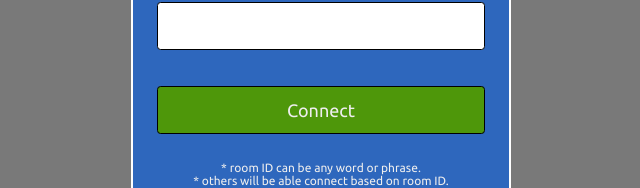
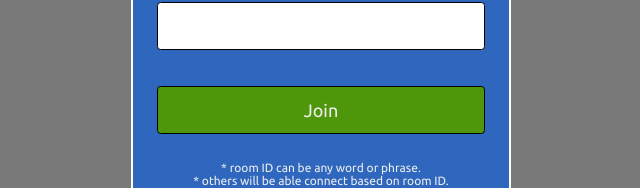
Before and after one commit to ne0rad/livechat_frontend, a React (Create React App) app: page / in a window 1280 px wide. Shown: the part 395-583 px from the top of the page, without its empty margins (319-959 px from the left). Built offline with nearby package versions, Linux system fonts and the light colour scheme; no server answers.

Commit message:
Use socket to connect

```diff
--- a/src/components/Home.js
+++ b/src/components/Home.js
@@ -1,9 +1,36 @@
-import { useState } from "react";
+import { useContext, useState } from "react";
+import { SocketContext } from "../socket/socket";
 
 function Home({ updateUser }) {
 
     const [username, setUsername] = useState("");
     const [roomID, setRoomID] = useState("");
+    const [loading, setLoading] = useState(false);
+    const [error, setError] = useState();
+
+    const socket = useContext(SocketContext);
+
+    function handleSubmit(e) {
+        setLoading(true);
+        e.preventDefault();
+        try {
+            socket.emit('join', { username, roomID }, error => {
+                if (error) {
+                    setError(error);
+                    setLoading(false);
+                    return;
+                }
+                else {
+                    setError();
+                    setLoading(false);
+                    updateUser({ username: username, roomID: roomID });
+                    return;
+                }
+            })
+        } catch {
+            setError("Could not connect.")
+        }
+    }
 
     return (
         <div className="home">
@@ -11,10 +38,7 @@ function Home({ updateUser }) {
             <br />
             <form
                 className="container"
-                onSubmit={(e) => {
-                    e.preventDefault();
-                    updateUser({username: username, roomID: roomID});
-                }}
+                onSubmit={handleSubmit}
             >
                 <span className="text-label">Username: </span>
                 <br />
@@ -40,7 +64,8 @@ function Home({ updateUser }) {
                 />
                 <br />
                 <br />
-                <button className="btn btn-connect" type="submit">Connect</button>
+                {error && (<p className="text-error">{error}</p>)}
+                <button className="btn btn-connect" type="submit" disabled={loading}>Join</button>
             </form>
             <br />
             <p className="text-small">* room ID can be any word or phrase.</p>
```
